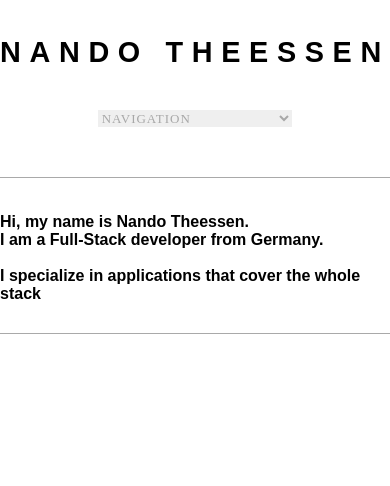
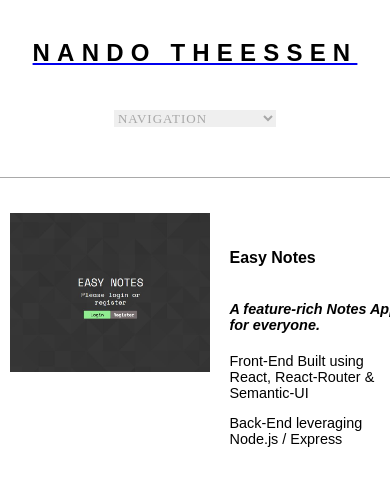
Before and after one commit to NandoTheessen/Resume-Page, a React (Create React App) app: page /portfolio in a window 390 px wide. Shown: the top 486 px of the page. Built offline with nearby package versions, Linux system fonts and the light colour scheme; the HTML template or start-up script is replaced by a standard one.

Commit message:
Added portfolio component, refactored css so the page is responsive and mobile friendly

```diff
--- a/src/App.js
+++ b/src/App.js
@@ -2,13 +2,15 @@ import React, { Component } from 'react';
 import Header from './components/Header';
 import { Route } from 'react-router-dom';
 import Content from "./components/Content";
+import Portfolio from './components/Portfolio';
 
 class App extends Component {
   render() {
     return (
       <div className="app">
         <Route path='/' component={Header} />
-        <Route path='/' component={Content} />
+        <Route exact path='/' component={Content} />
+        <Route exact path='/portfolio' component={Portfolio} />
       </div>
     );
   }
--- a/src/components/Content.css
+++ b/src/components/Content.css
@@ -1,7 +1,8 @@
 .introduction {
     margin: 0 auto;
     border-top: 1px solid darkgrey;
-    max-width: 600px;
+    max-width: 750px;
+    width: 100%;
     padding-top: 35px;
     font-weight: bold;
 }
@@ -12,5 +13,5 @@
 
 .contact-sm {
     width: 100%;
-    border-top: 1px solid darkgrey;
+    border-bottom: 1px solid darkgrey;
 }
--- a/src/components/Content.js
+++ b/src/components/Content.js
@@ -7,10 +7,12 @@ const Content = () => {
             <div className='col-2'></div>
             <div className="col-8 hello">
                 <span>Hi, my name is Nando Theessen.<br />
-                    I am a Full-Stack developer from Germany.</span>
+                    I am a Full-Stack developer from Berlin, Germany.</span>
                 <br />
                 <br />
-                <span>I specialize in applications that cover the whole stack </span>
+                <span>I specialize in developing applications using the MERN Stack,<br />
+                    but am always open to new things. <br />I love working with and learning bleeding edge technologies!
+                </span>
             </div>
             <div className='col-2'></div>
             <div className='contact-sm'></div>
--- a/src/components/Header.css
+++ b/src/components/Header.css
@@ -5,11 +5,17 @@
 }
 
 h1 {
+    text-decoration: none;
+    color: black;
     text-align: center;
     letter-spacing: 0.3em;
     font-weight: bold;
     line-height: 35px;
     margin-top: 20px;
+}
+
+a:hover {
+    text-decoration: none !important;
 }
 
 nav {
@@ -50,6 +56,6 @@ nav select {
 
 @media(max-width:550px) {
     h1 {
-        font-size: 1.8rem;
+        font-size: 1.5rem;
     }
 }
--- a/src/components/Header.js
+++ b/src/components/Header.js
@@ -8,15 +8,15 @@ const Header = (props) => {
     }
     return (
         <div className='header'>
-            <h1>NANDO THEESSEN</h1>
+            <Link to='/'><h1>NANDO THEESSEN</h1></Link>
 
             <nav>
-                <Link className='navLink' to=''><span>PORTFOLIO</span></Link>
-                <Link className='navLink' to=''><span>RESUME</span></Link>
-                <Link className='navLink' to=''><span>PUBLICATIONS</span></Link>
-                <Link className='navLink' to=''><span>EDUCATION</span></Link>
-                <Link className='navLink' to=''><span>SKILLS</span></Link>
-                <Link className='navLink' to=''><span>CONTACT</span></Link>
+                <Link className='navLink' to='/portfolio'><span>PORTFOLIO</span></Link>
+                <Link className='navLink' to='/resume'><span>RESUME</span></Link>
+                <Link className='navLink' to='/publications'><span>PUBLICATIONS</span></Link>
+                <Link className='navLink' to='/education'><span>EDUCATION</span></Link>
+                <Link className='navLink' to='/skills'><span>SKILLS</span></Link>
+                <Link className='navLink' to='/contact'><span>CONTACT</span></Link>
 
                 <select onChange={onChange} defaultValue='Navigation'>
                     <option value="">Navigation</option>
--- /dev/null
+++ b/src/components/Portfolio.css
@@ -0,0 +1,43 @@
+.project {
+    width: 100%;
+    display: flex;
+    max-width: 750px;
+}
+
+.project-screen {
+    width: 200px;
+}
+
+.portfolio {
+    margin: 0 auto;
+    border-top: 1px solid darkgrey;
+    max-width: 750px;
+    width: 100%;
+    padding-top: 35px;
+    padding-left: 10px;
+    height: 30vh;
+}
+
+.project-description-container {
+    display: inline-block;
+    margin-left: 5%;
+    padding-top: 15px;
+}
+
+.project-subtittle {
+    font-style: italic;
+    font-size: 0.9rem;
+    margin-bottom: 20px;
+}
+
+.project-description {
+    font-size: 0.9rem;
+}
+
+.portfolio-bottom-border {
+    width: 100%;
+    max-width: 750px;
+    border-bottom: 1px solid darkgrey;
+    margin-top: 35px;
+    padding-left: 10px;
+}
--- /dev/null
+++ b/src/components/Portfolio.js
@@ -0,0 +1,22 @@
+import React from 'react';
+import { Link } from 'react-router-dom';
+import './Portfolio.css';
+
+const Portfolio = () => {
+    return (
+        <div className='portfolio row' >
+            <div className="project">
+                <Link target="_blank" className='image-link' to='//cocky-perlman-0a91d4.netlify.com'><img className='project-screen' src={require('../pics/notes.jpg')} alt="notes app login screen" /></Link>
+                <div className="project-description-container">
+                    <h4 className='project-title'>Easy Notes</h4>
+                    <h6 className='project-subtittle'>A feature-rich Notes App for everyone.</h6>
+                    <p className="project-description">Front-End Built using React, React-Router & Semantic-UI</p>
+                    <p className="project-description">Back-End leveraging Node.js / Express</p>
+                </div>
+            </div>
+            <div className='portfolio-bottom-border'></div>
+        </div>
+    );
+};
+
+export default Portfolio;
```
Also changed, not shown: src/pics/notes.jpg (added).
